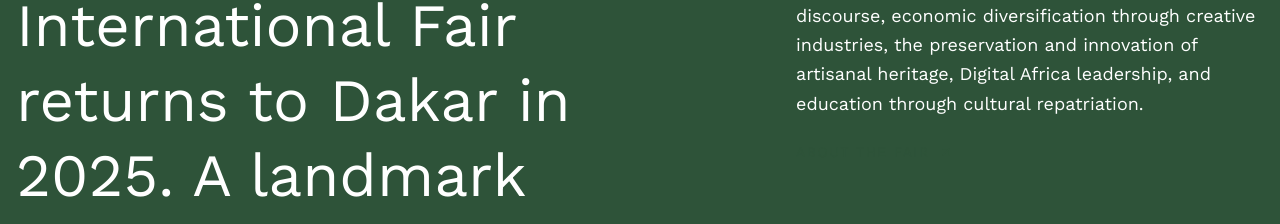
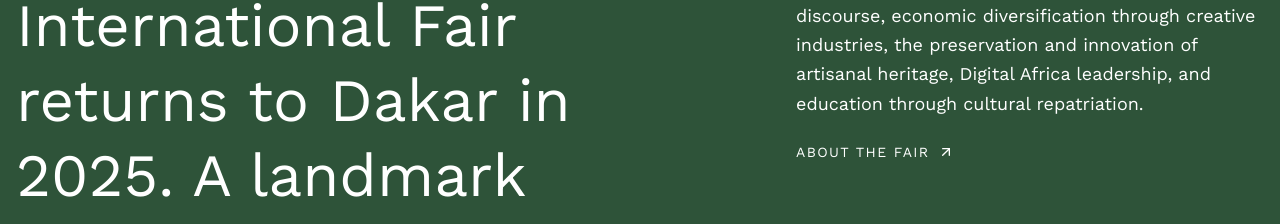
Before and after one commit to TaladeogoA/dakar-fair-2025, a Next.js app: page / in a window 1280 px wide. Shown: the part 983-1207 px from the top of the page. Built offline with nearby package versions, Linux system fonts and the light colour scheme.

Commit message:
feat: update link styles in Home component for improved visibility and contrast

```diff
--- a/src/app/page.tsx
+++ b/src/app/page.tsx
@@ -199,7 +199,7 @@
                     preservation and innovation of artisanal heritage, Digital Africa leadership, and education through cultural repatriation.
                   </p>
 
-                  <a href="#program" className="group inline-flex items-center gap-2 mt-6 text-[#2E5339] hover:text-[#1f3a29] transition-colors">
+                  <a href="#program" className="group inline-flex items-center gap-2 mt-6 text-white hover:text-gray-100 transition-colors">
                     <span className="text-sm tracking-widest">ABOUT THE FAIR</span>
                     <ArrowUpRight className="w-4 h-4 transition-transform group-hover:-translate-y-0.5 group-hover:translate-x-0.5" />
                   </a>
```
